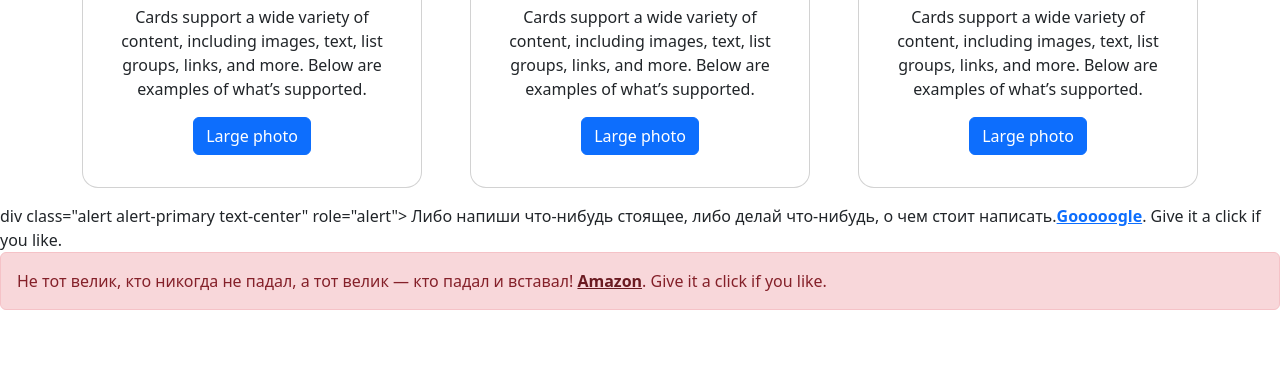
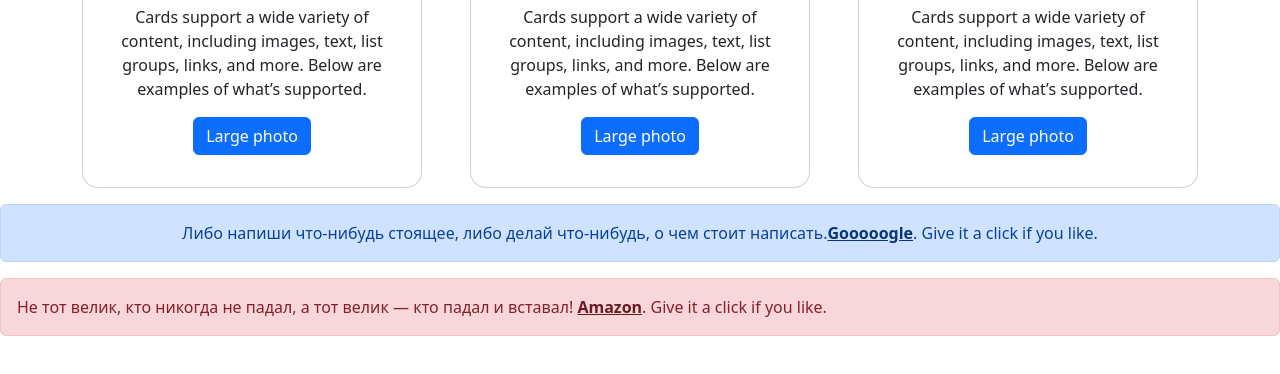
Before and after one commit to xa5er/sash, a plain HTML site: page places.html in a window 1280 px wide. Shown: the part 316-690 px from the top of the page. Drawn offline with nearby package versions, Linux system fonts and the light colour scheme.

Commit message:
Update places.html

```diff
--- a/places.html
+++ b/places.html
@@ -107,7 +107,7 @@
     </div>
   </div>
 
-div class="alert alert-primary text-center" role="alert">
+<div class="alert alert-primary text-center" role="alert">
   Либо напиши что-нибудь стоящее, либо делай что-нибудь, о чем стоит написать.<a href="https://google.com" class="alert-link">Gooooogle</a>. Give it a click if you like.
 </div>
 
```
